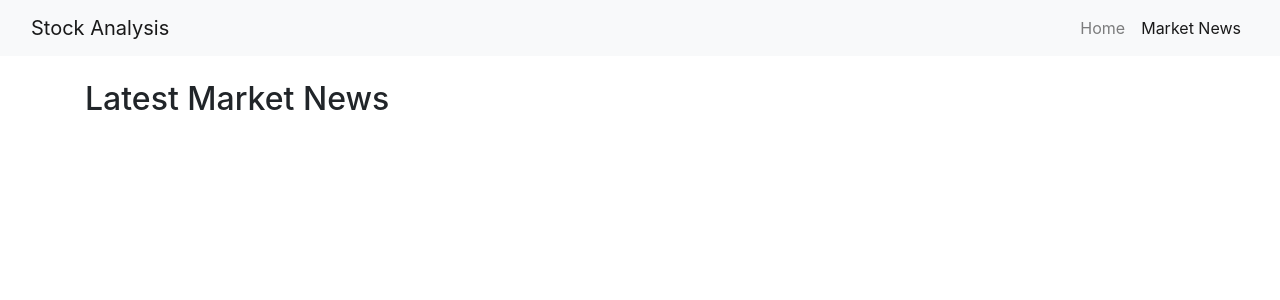
After one commit to puneethr09/stock_fundamental, a Flask app: page /news in a window 1280 px wide. The commit adds this page. Shown: the top 300 px of the page. Run offline with Flask 3, Linux system fonts and the light colour scheme; data that the repository does not hold is empty; some libraries are stand-ins or nearby versions.

Commit message:
add news sections

```diff
--- a/app.py
+++ b/app.py
@@ -1,19 +1,20 @@
 from flask import Flask, render_template, jsonify, Response, request
-import subprocess
-import os
+from src.basic_analysis import get_financial_ratios, analyze_ratios, get_market_news
 from utils import load_company_data
-from src.basic_analysis import get_financial_ratios, analyze_ratios
 
 app = Flask(__name__)
 
 
 @app.route("/")
+@app.route("/home")  # Adding both routes for flexibility
 def home():
-    return render_template("index.html")
+    news_items = get_market_news()
+    return render_template("index.html", news=news_items)
 
 
 @app.route("/analyze", methods=["POST", "GET"])
 def analyze():
+    news_items = get_market_news()
     if request.method == "POST":
         ticker = request.form["ticker"].upper() + ".NS"
     else:
@@ -23,10 +24,7 @@ def analyze():
     if ratios_df is not None and not ratios_df.empty:
         warnings, explanations, plot_html = analyze_ratios(ratios_df)
         company_name = ratios_df["Company"].iloc[0]
-
-        # Remove Company column before displaying
         display_df = ratios_df.drop(columns=["Company"])
-
         return render_template(
             "results.html",
             tables=[display_df.to_html(classes="data table-hover", index=False)],
@@ -35,6 +33,7 @@ def analyze():
             warnings=warnings,
             explanations=explanations,
             company_name=company_name,
+            news=news_items,
             zip=zip,
         )
     else:
@@ -95,7 +94,11 @@ def trigger_ota():
     return Response(generate(), mimetype="text/event-stream")
 
 
+@app.route("/news")
+def news():
+    news_items = get_market_news()
+    return render_template("news.html", news=news_items)
+
+
 if __name__ == "__main__":
     app.run(host="0.0.0.0", port=5000, debug=True)
-
-import os
--- a/src/basic_analysis.py
+++ b/src/basic_analysis.py
@@ -573,3 +573,72 @@ def create_plotly_visualization(ratios_df, company_name):
     fig.update_yaxes(showgrid=True, gridwidth=1, gridcolor="lightgrey", automargin=True)
 
     return fig.to_html(full_html=False, include_plotlyjs=True)
+
+
+import requests
+import xml.etree.ElementTree as ET
+from datetime import datetime, timedelta
+import pytz
+
+
+def get_market_news():
+    """
+    Fetches latest Indian financial news from Economic Times RSS feeds
+    """
+    rss_feeds = [
+        "https://economictimes.indiatimes.com/markets/rssfeeds/1977021501.cms",  # Markets
+        "https://economictimes.indiatimes.com/markets/stocks/rssfeeds/2146842.cms",  # Stocks
+        "https://economictimes.indiatimes.com/industry/rssfeeds/13352306.cms",  # Industry
+        "https://economictimes.indiatimes.com/news/economy/rssfeeds/1373380680.cms",  # Economy
+    ]
+
+    all_news = []
+    ist = pytz.timezone("Asia/Kolkata")
+    current_time = datetime.now(ist)
+
+    headers = {
+        "User-Agent": "Mozilla/5.0 (Windows NT 10.0; Win64; x64) AppleWebKit/537.36",
+        "Accept": "application/rss+xml",
+        "Referer": "https://economictimes.indiatimes.com",
+    }
+
+    for feed_url in rss_feeds:
+        try:
+            response = requests.get(feed_url, headers=headers, timeout=15)
+            response.raise_for_status()
+
+            root = ET.fromstring(response.content)
+
+            for item in root.findall(".//item"):
+                pub_date = datetime.strptime(
+                    item.find("pubDate").text, "%a, %d %b %Y %H:%M:%S %z"
+                ).astimezone(ist)
+
+                description = (
+                    item.find("description").text
+                    if item.find("description") is not None
+                    else ""
+                )
+
+                news_item = {
+                    "title": item.find("title").text,
+                    "link": item.find("link").text,
+                    "publisher": "Economic Times",
+                    "published_at": pub_date.strftime("%Y-%m-%d %H:%M:%S"),
+                    "description": (
+                        description[:200] + "..."
+                        if len(description) > 200
+                        else description
+                    ),
+                }
+                all_news.append(news_item)
+
+        except Exception as e:
+            print(f"Error fetching feed {feed_url}: {e}")
+            continue
+
+    # Sort by publication date (newest first)
+    all_news.sort(key=lambda x: x["published_at"], reverse=True)
+
+    # Return most recent 30 news items
+    return all_news[:30]
--- /dev/null
+++ b/templates/news.html
@@ -0,0 +1,44 @@
+<!DOCTYPE html>
+<html lang="en">
+  <head>
+    <meta charset="UTF-8" />
+    <meta name="viewport" content="width=device-width, initial-scale=1.0" />
+    <title>Market News</title>
+    <link
+      href="https://stackpath.bootstrapcdn.com/bootstrap/4.5.2/css/bootstrap.min.css"
+      rel="stylesheet"
+    />
+  </head>
+<body>
+  <nav class="navbar navbar-expand-lg navbar-light bg-light">
+      <div class="container-fluid">
+          <a class="navbar-brand" href="{{ url_for('home') }}">Stock Analysis</a>
+          <div class="navbar-nav ml-auto">
+              <a class="nav-link" href="{{ url_for('home') }}">Home</a>
+              <a class="nav-link active" href="{{ url_for('news') }}">Market News</a>
+          </div>
+      </div>
+  </nav>
+    <div class="container mt-4">
+      <h2>Latest Market News</h2>
+      <div class="row">
+        {% for item in news %}
+        <div class="col-md-6 mb-4">
+          <div class="card h-100">
+            <div class="card-body">
+              <h5 class="card-title">
+                <a href="{{ item.link }}" target="_blank">{{ item.title }}</a>
+              </h5>
+              <p class="card-text">
+                <small class="text-muted">
+                  {{ item.publisher }} - {{ item.published_at }}
+                </small>
+              </p>
+            </div>
+          </div>
+        </div>
+        {% endfor %}
+      </div>
+    </div>
+  </body>
+</html>
--- a/templates/results.html
+++ b/templates/results.html
@@ -178,8 +178,7 @@
         <a class="navbar-brand" href="{{ url_for('home') }}">Stock Analysis</a>
         <div class="navbar-nav ml-auto">
           <a class="nav-link" href="{{ url_for('home') }}">Home</a>
-          <a class="nav-link" href="#analysis">Analysis</a>
-          <a class="nav-link" href="#about">About</a>
+          <a class="nav-link" href="{{ url_for('news') }}">Market News</a>
         </div>
         <div class="navbar-search">
           <form
```
Also changed, not shown: templates/index.html (+24 -11 lines).
